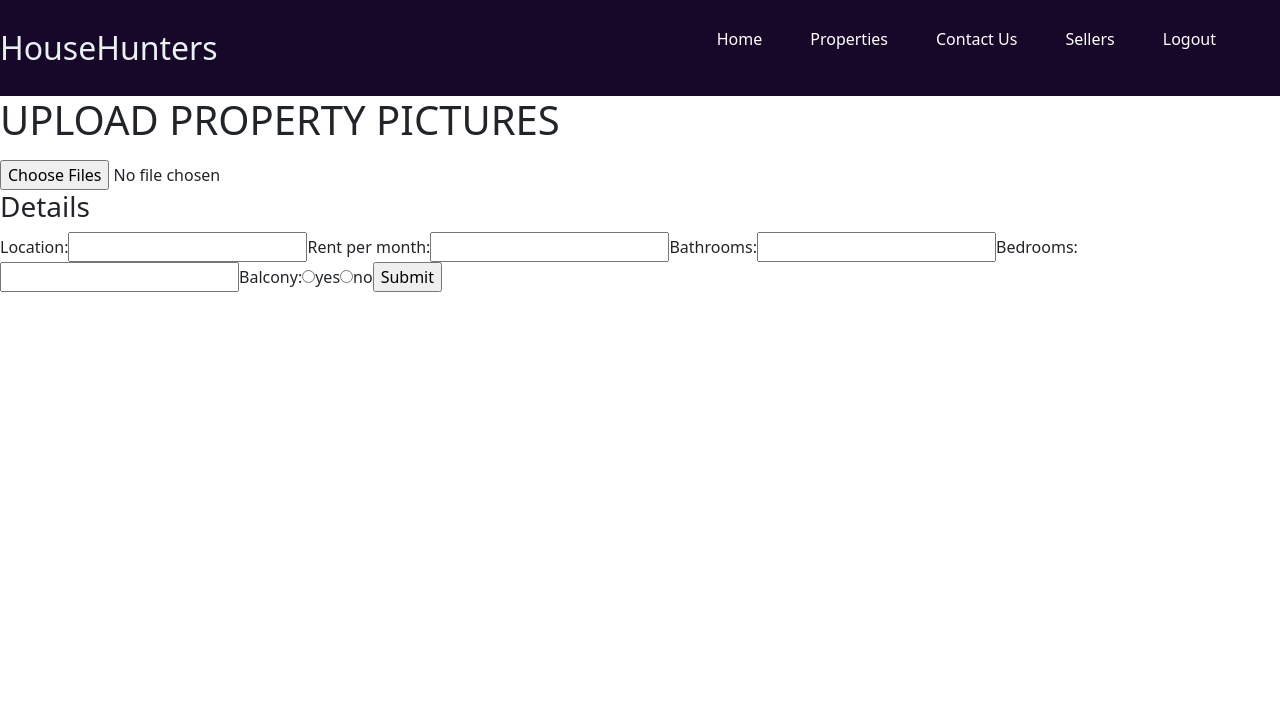
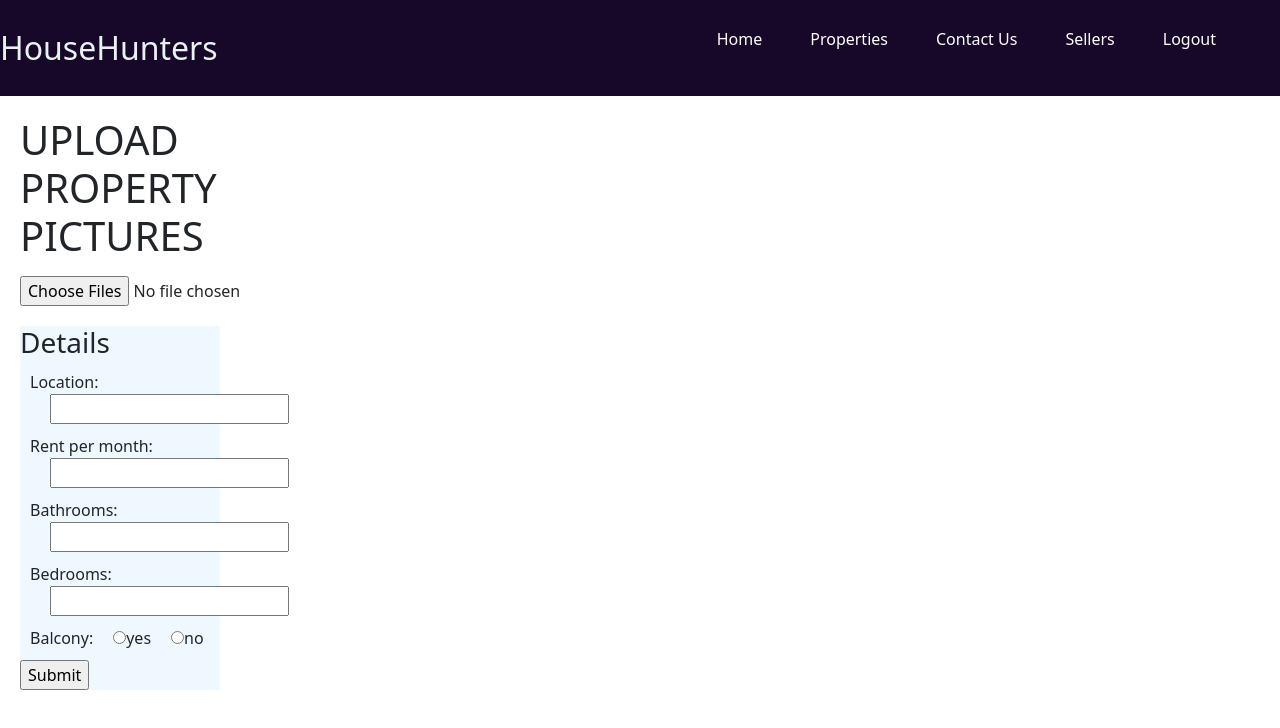
Before and after one commit to damian-sketch/NairobiRentals, a React (Create React App) app in the folder frontend/: page /portal/post-house in a window 1280 px wide. Shown: the top 728 px of the page. Built offline with nearby package versions, Linux system fonts and the light colour scheme; no server answers; sample sign-in values are in the browser's storage.

Commit message:
House portal design changes

```diff
--- a/frontend/src/components/header/header.js
+++ b/frontend/src/components/header/header.js
@@ -69,7 +69,7 @@ export const Header = () => {
             <li className="nav-item">
               <NavLink
                 exact="true"
-                to="/sellers/login"
+                to="/portal/post-house"
                 activeClassName="active"
                 className="nav-links"
                 onClick={click ? handleClick : null}
--- a/frontend/src/components/houses/houses.js
+++ b/frontend/src/components/houses/houses.js
@@ -1,8 +1,9 @@
 import { useEffect } from "react";
 import { Link, useNavigate } from "react-router-dom";
-import house from "../../assets/house.jpg";
 import postService from "../../services/post.service";
 import { useState } from "react";
+import "./styles.css";
+
 export const Houses = () => {
   const navigate = useNavigate();
   const [data, setData] = useState([]);
@@ -20,7 +21,7 @@ export const Houses = () => {
   })();
 
   return [...data].map((e, i) => (
-    <div className="card" style={{ width: "18rem" }} key={i}>
+    <div className="houseCard" style={{ width: "18rem" }} key={i}>
       <img className="card-img-top" src={e.photos} alt="Card image cap"></img>
       <div className="card-body">
         <h5 className="card-title">{e.location}</h5>
--- a/frontend/src/components/houses/styles.css
+++ b/frontend/src/components/houses/styles.css
@@ -0,0 +1,4 @@
+.houseCard {
+  display: inline-block;
+  margin: 10px;
+}
--- a/frontend/src/components/login/login.js
+++ b/frontend/src/components/login/login.js
@@ -93,8 +93,8 @@ export const Login = () => {
             <div className="col-md-4">
               <Form onSubmit={formik.handleSubmit}>
                 <div>
+                  <label htmlFor="username">Username</label>
                   <div className="form-group">
-                    <label htmlFor="username">Username</label>
                     <Input
                       type="text"
                       className="form-control"
@@ -106,8 +106,8 @@ export const Login = () => {
                   {formik.errors.username ? (
                     <div className="text-danger">{formik.errors.username}</div>
                   ) : null}
+                  <label htmlFor="password">Password</label>
                   <div className="form-group">
-                    <label htmlFor="password">Password</label>
                     <Input
                       type={passwordType}
                       className="form-control"
@@ -115,7 +115,11 @@ export const Login = () => {
                       value={formik.values.password}
                       onChange={formik.handleChange}
                     />
-                    <button onClick={togglePassword} type="button">
+                    <button
+                      onClick={togglePassword}
+                      type="button"
+                      className="passReveal"
+                    >
                       {passwordType === "password" ? <FaEye /> : <FaEyeSlash />}
                     </button>
                   </div>
--- a/frontend/src/components/login/styles.css
+++ b/frontend/src/components/login/styles.css
@@ -1,7 +1,12 @@
 .form-group {
   margin: 10px;
+  display: flex;
 }
 
+.passReveal {
+  background: none;
+  border: none;
+}
 .register {
   width: 250px;
 }
--- a/frontend/src/components/sellersPortal/postHouses/postHouse.js
+++ b/frontend/src/components/sellersPortal/postHouses/postHouse.js
@@ -1,8 +1,11 @@
-import { useState } from "react";
+import { useEffect, useState } from "react";
 import postService from "../../../services/post.service";
 import storage from "../../../firebase.js";
 import "./styles.css";
 import { getDownloadURL, ref, uploadBytesResumable } from "firebase/storage";
+import { toast, ToastContainer } from "react-toastify";
+import "react-toastify/dist/ReactToastify.css";
+import { useNavigate } from "react-router-dom";
 
 export const PostHouse = () => {
   const [newHouse, setNewHouse] = useState({
@@ -14,7 +17,13 @@ export const PostHouse = () => {
     photos: "",
     owner: localStorage.getItem("user"),
   });
-
+  const navigate = useNavigate();
+  useEffect(() => {
+    const user = localStorage.getItem("user");
+    if (!user) {
+      navigate("/sellers/login");
+    }
+  }, []);
   let feedback = "";
 
   const handleChange = (e) => {
@@ -24,9 +33,15 @@ export const PostHouse = () => {
   const handleSubmit = async (e) => {
     e.preventDefault();
     if (!newHouse.photos) {
-      alert("Please choose a photo first");
+      toast.error("Please choose a photo first");
     }
-    postService.submitPost(newHouse);
+    try {
+      await postService.submitPost(newHouse).then((response) => {
+        toast.success(response.message);
+      });
+    } catch (e) {
+      toast.error(e.response.data);
+    }
   };
 
   const handleUpload = async (e) => {
@@ -48,10 +63,12 @@ export const PostHouse = () => {
         });
       }
     );
-    alert("Photo uploaded successfully");
+    toast.success("Photo uploaded successfully");
   };
 
   return (
+    <div className="postWrapper">
+      <ToastContainer autoClose={3000} closeOnClick closeButton />
       <form encType="multipart/form-data" onSubmit={handleSubmit}>
         <div className="photoUpload">
           <h1>UPLOAD PROPERTY PICTURES</h1>
@@ -66,38 +83,52 @@ export const PostHouse = () => {
             onChange={handleUpload}
           />
         </div>
-      <div>
+        <div className="postHouseDetails">
           <h3>Details</h3>
+          <div className="indivDetails">
             Location:
             <input
+              className="houseInput"
               type="text"
               value={newHouse.location}
               onChange={handleChange}
               name="location"
             />
+          </div>
+          <div className="indivDetails">
             Rent per month:
             <input
+              className="houseInput"
               type="text"
               value={newHouse.rent}
               onChange={handleChange}
               name="rent"
             />
+          </div>
+          <div className="indivDetails">
             Bathrooms:
             <input
+              className="houseInput"
               type="text"
               value={newHouse.bathrooms}
               onChange={handleChange}
               name="bathrooms"
             />
+          </div>
+          <div className="indivDetails">
             Bedrooms:
             <input
+              className="houseInput"
               type="text"
               value={newHouse.bedrooms}
               onChange={handleChange}
               name="bedrooms"
             />
+          </div>
+          <div className="indivDetails">
             Balcony:
             <input
+              className="houseInput"
               type="radio"
               id="yes"
               name="balcony"
@@ -106,6 +137,7 @@ export const PostHouse = () => {
             />
             <label> yes</label>
             <input
+              className="houseInput"
               type="radio"
               id="no"
               name="balcony"
@@ -113,8 +145,10 @@ export const PostHouse = () => {
               onChange={handleChange}
             />
             <label> no</label>
+          </div>
           <input type="submit" />
         </div>
       </form>
+    </div>
   );
 };
--- a/frontend/src/components/sellersPortal/postHouses/styles.css
+++ b/frontend/src/components/sellersPortal/postHouses/styles.css
@@ -0,0 +1,18 @@
+.indivDetails {
+  margin: 10px;
+}
+
+.houseInput {
+  margin-left: 20px;
+}
+
+.postHouseDetails {
+  width: 200px;
+  margin: 20px;
+  background-color: aliceblue;
+}
+
+.photoUpload {
+  width: 200px;
+  margin: 20px;
+}
--- a/frontend/src/components/sellersPortal/sellersLogin/login.js
+++ b/frontend/src/components/sellersPortal/sellersLogin/login.js
@@ -10,6 +10,7 @@ import fetchEnvVariable from "../../../helpers/fetchEnvVariable";
 import { toast, ToastContainer } from "react-toastify";
 import "react-toastify/dist/ReactToastify.css";
 import timeout from "../../../helpers/delay";
+import { FaEye, FaEyeSlash } from "react-icons/fa";
 
 const validate = (values) => {
   let errors = {};
@@ -28,6 +29,7 @@ const validate = (values) => {
 
 export const SellersLogin = () => {
   const [error, setError] = useState("");
+  const [passwordType, setPasswordType] = useState("password");
   const navigate = useNavigate();
   const [clientId, setClientId] = useState("");
   const formik = useFormik({
@@ -71,6 +73,9 @@ export const SellersLogin = () => {
     }
   };
 
+  const togglePassword = () => {
+    setPasswordType(passwordType === "password" ? "text" : "password");
+  };
   return (
     <GoogleOAuthProvider clientId={clientId}>
       <ToastContainer autoClose={3000} closeOnClick closeButton />
@@ -87,8 +92,8 @@ export const SellersLogin = () => {
             <div className="col-md-4">
               <Form onSubmit={formik.handleSubmit}>
                 <div>
+                  <label htmlFor="username">Username</label>
                   <div className="form-group">
-                    <label htmlFor="username">Username</label>
                     <Input
                       type="text"
                       className="form-control"
@@ -100,8 +105,9 @@ export const SellersLogin = () => {
                   {formik.errors.username ? (
                     <div className="text-danger">{formik.errors.username}</div>
                   ) : null}
+
+                  <label htmlFor="password">Password</label>
                   <div className="form-group">
-                    <label htmlFor="password">Password</label>
                     <Input
                       type="password"
                       className="form-control"
@@ -109,6 +115,13 @@ export const SellersLogin = () => {
                       value={formik.values.password}
                       onChange={formik.handleChange}
                     />
+                    <button
+                      onClick={togglePassword}
+                      type="button"
+                      className="passReveal"
+                    >
+                      {passwordType === "password" ? <FaEye /> : <FaEyeSlash />}
+                    </button>
                   </div>
                   {formik.errors.password ? (
                     <div className="text-danger">{formik.errors.password}</div>
--- a/frontend/src/services/post.service.js
+++ b/frontend/src/services/post.service.js
@@ -4,7 +4,11 @@ const API_URL = "https://househunters-express-server.herokuapp.com/";
 
 class PostService {
   async submitPost(newHouse) {
-    return await axios.post(API_URL + "posts/submit-post", { newHouse });
+    return await axios
+      .post(API_URL + "posts/submit-post", { newHouse })
+      .then((response) => {
+        return response.data;
+      });
   }
 
   async getAllPosts() {
```
Also changed, not shown: 1 other file (tests, documents, lock files or other folders). Lines whose indentation alone changed are shown as unchanged.
